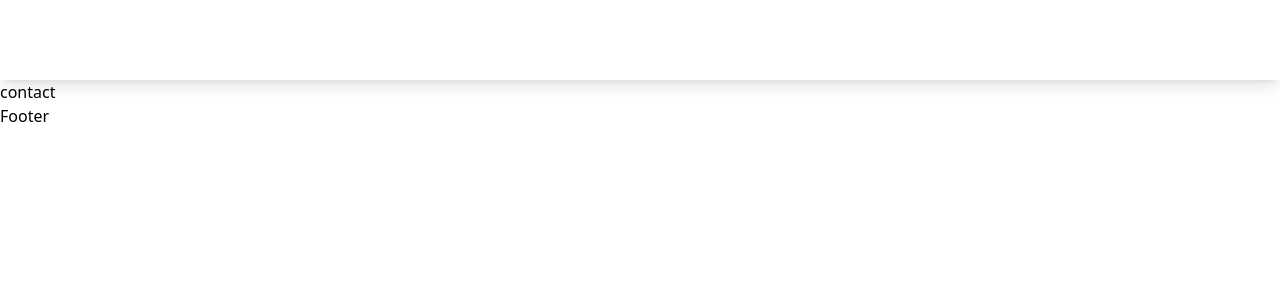
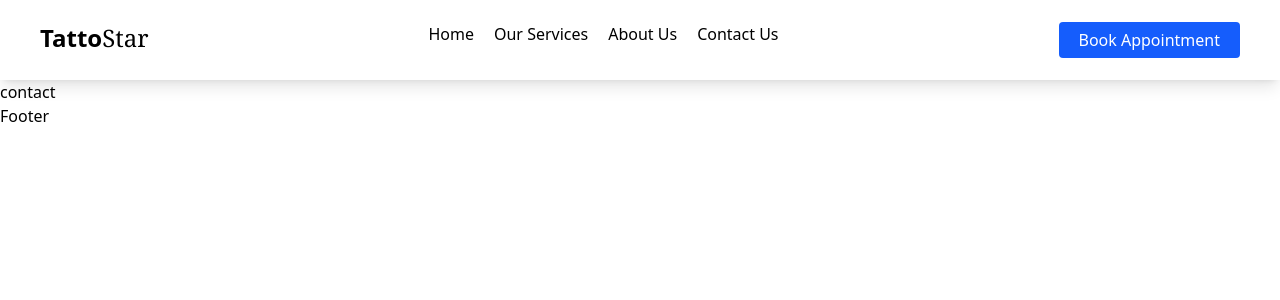
Before and after one commit to chithraksha16/tattostar, a Next.js app: page /contact-us in a window 1280 px wide. Shown: the top 300 px of the page. Built offline with nearby package versions, Linux system fonts and the light colour scheme.

Commit message:
updated button and header

```diff
--- a/components/Header.tsx
+++ b/components/Header.tsx
@@ -1,9 +1,18 @@
+import Button from "./ui/Button"
 
 const Header = () => {
   return (
     <div className="w-full h-20 flex items-center bgblack text-white shadow-lg">
-      <nav className="w-full">
-      <h3>Tatto<span>Star</span></h3>
+      <nav className="w-full px-10 flex justify-between">
+      <h3 className="text-2xl text-black font-black">Tatto<span className="font-serif font-medium">Star</span></h3>
+      <ul className="list-none flex gap-5 text-black text-base font-medium">
+        <li>Home</li>
+        <li>Our Services</li>
+        <li>About Us</li>
+        <li>Contact Us</li>
+      </ul>
+
+      <Button>Book Appointment</Button>
       </nav>
     </div>
   )
--- a/components/ui/Button.tsx
+++ b/components/ui/Button.tsx
@@ -1,9 +1,12 @@
-
-
-const Button = () => {
+import React from "react"
+interface ButtonProps{
+  children:React.ReactNode,
+  className?:string
+}
+const Button = ({children,className}:ButtonProps) => {
   return (
-    <div>
-      Button
+    <div className={`${className} px-5 py-1.5 bg-blue-600 text-white text-base font-medium border-none rounded`}>
+      {children}
     </div>
   )
 }
```
